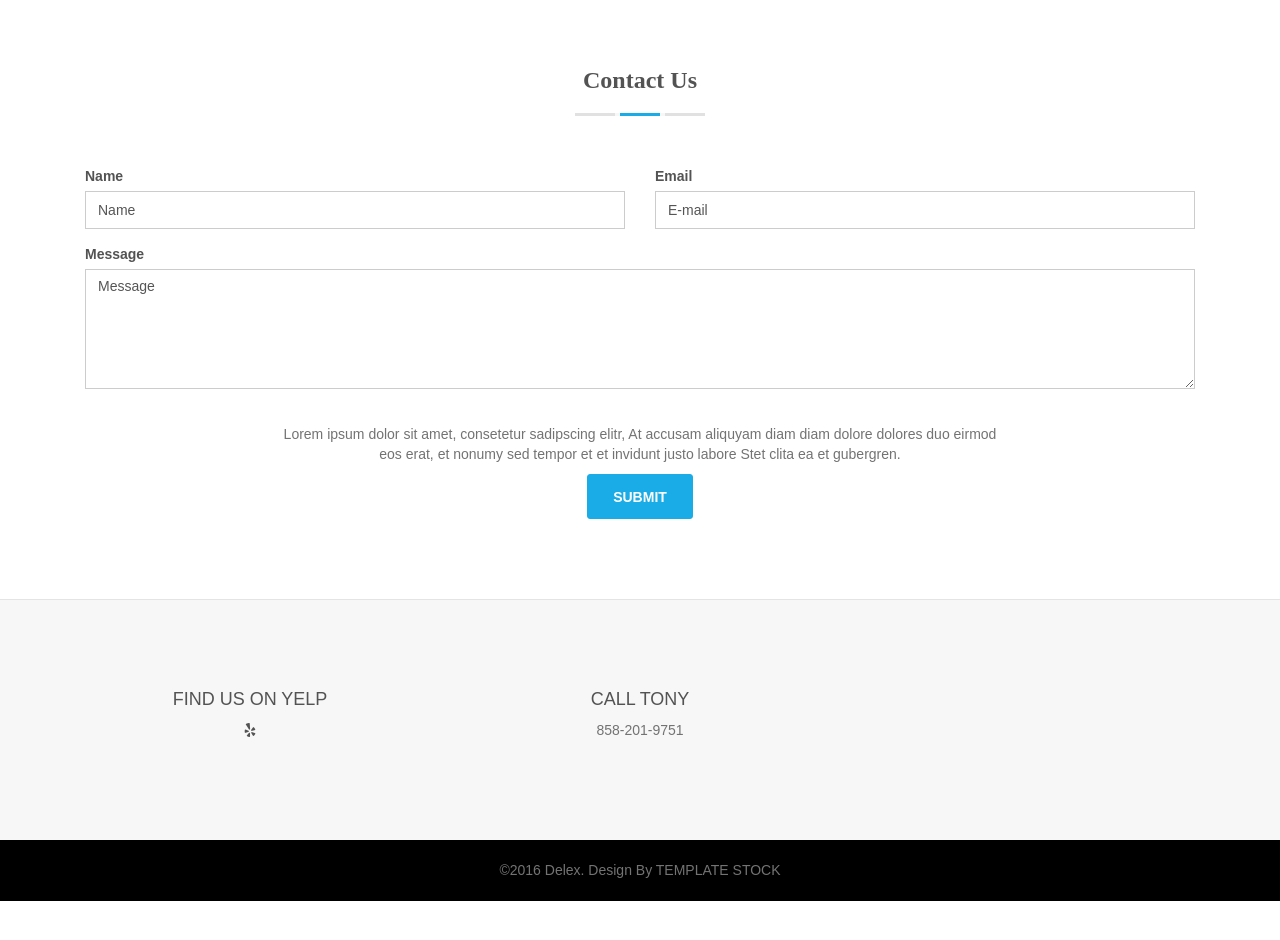
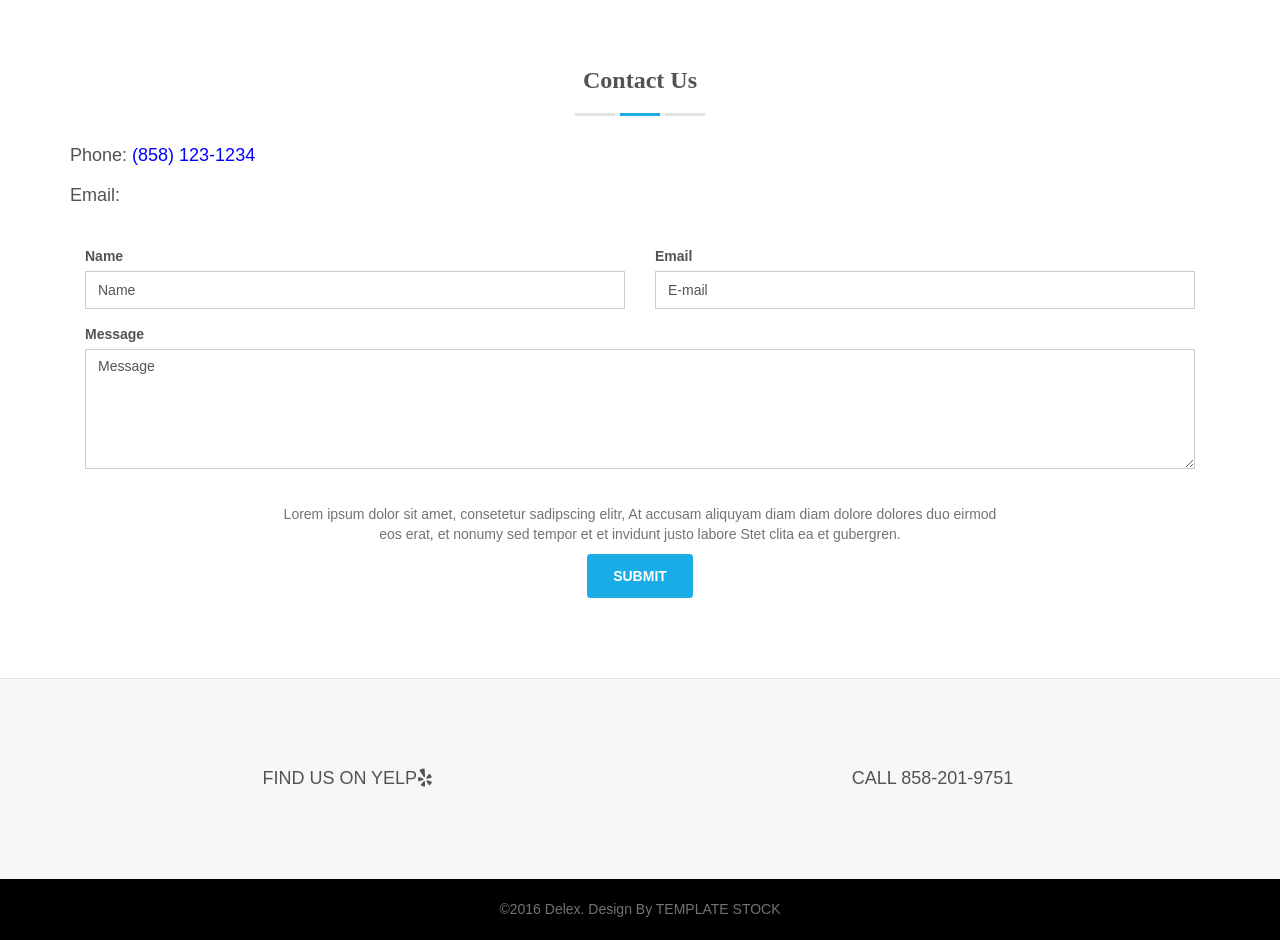
Before and after one commit to TonyPoolServices/tonypoolservices.github.io, a plain HTML site: page index.html in a window 1280 px wide. Shown: the part 2200-3140 px from the top of the page. Before the commit the page ends 3101 px from the top, so only its background shows below. Drawn offline with Linux system fonts and the light colour scheme; files whose address does not match are found by name; a web font is replaced by a local one.

Commit message:
Update index.html

```diff
--- a/index.html
+++ b/index.html
@@ -214,7 +214,7 @@
               <iframe src="https://www.google.com/maps/d/embed?mid=1V3KeAl7u2BbRufFnObEAM9B7EIw1jQlW&ehbc=2E312F"
                       frameborder="0"
                       height="100%"
-                      style="position:relative; top:-48px; border:none"></iframe>
+                      style="position:relative; top:-50px; border:none"></iframe>
             </div>
           </div>
         </div>
@@ -232,7 +232,24 @@
           <div class="col-md-12">
             <h3 class="title text-center">Contact Us</h3>
             <div class="titleHR"><span></span></div>
+            </div>
+        </div>
 
+        <!-- CALL INFO -->
+        <div class="row">
+          <div class="col-md-12">
+            <h4>Phone: <a href="tel:123-123-1234" style="color:blue;">(858) 123-1234</a></h4>
+          </div>
+        </div>
+
+        <!-- CONTACT FORM -->
+        <div class="row">
+          <div class="col-md-12">
+            <h4>Email:</h4>
+          </div>
+        </div>
+        <div class="row">
+          <div class="col-md-12">
             <form role="form" name="ajax-form" id="ajax-form" action="php/contact.php" method="post" class="form-main">
               <div class="col-xs-12">
                 <div class="row">
@@ -281,16 +298,14 @@
       <div class="footer-widgets-wrap">
         <div class="container text-center">
           <div class="row">
-            <div class="col-sm-4 col-md-4">
+            <div class="col-sm-6 col-md-6">
               <div class="footer-content">
-                <h4>FIND US ON YELP</h4>
-                  <a href="#"><i class="fa fa-yelp"></i></a>
+                <h4><a href="#">FIND US ON YELP<i class="fa fa-yelp"></i></a> </h4>
               </div> <!-- end footer-content -->
             </div> <!-- end col-sm-4 -->
-            <div class="col-sm-4 col-md-4">
+            <div class="col-sm-6 col-md-6">
               <div class="footer-content">
-                <h4>CALL TONY</h4>
-                <p>858-201-9751<br>
+                <a><h4>CALL 858-201-9751 </h4></a>
               </div> <!-- end footer-content -->
             </div> <!-- end col-sm-4 -->
           </div> <!-- end row -->
```
